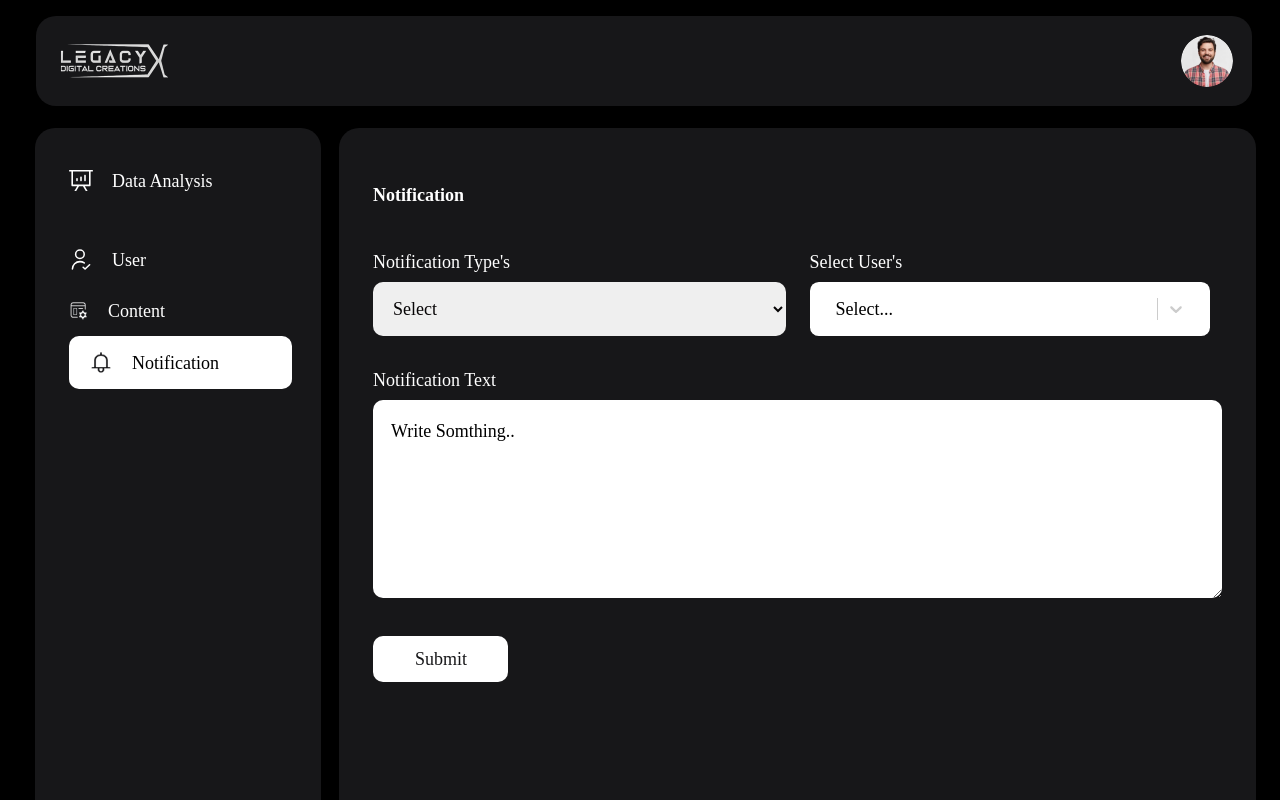
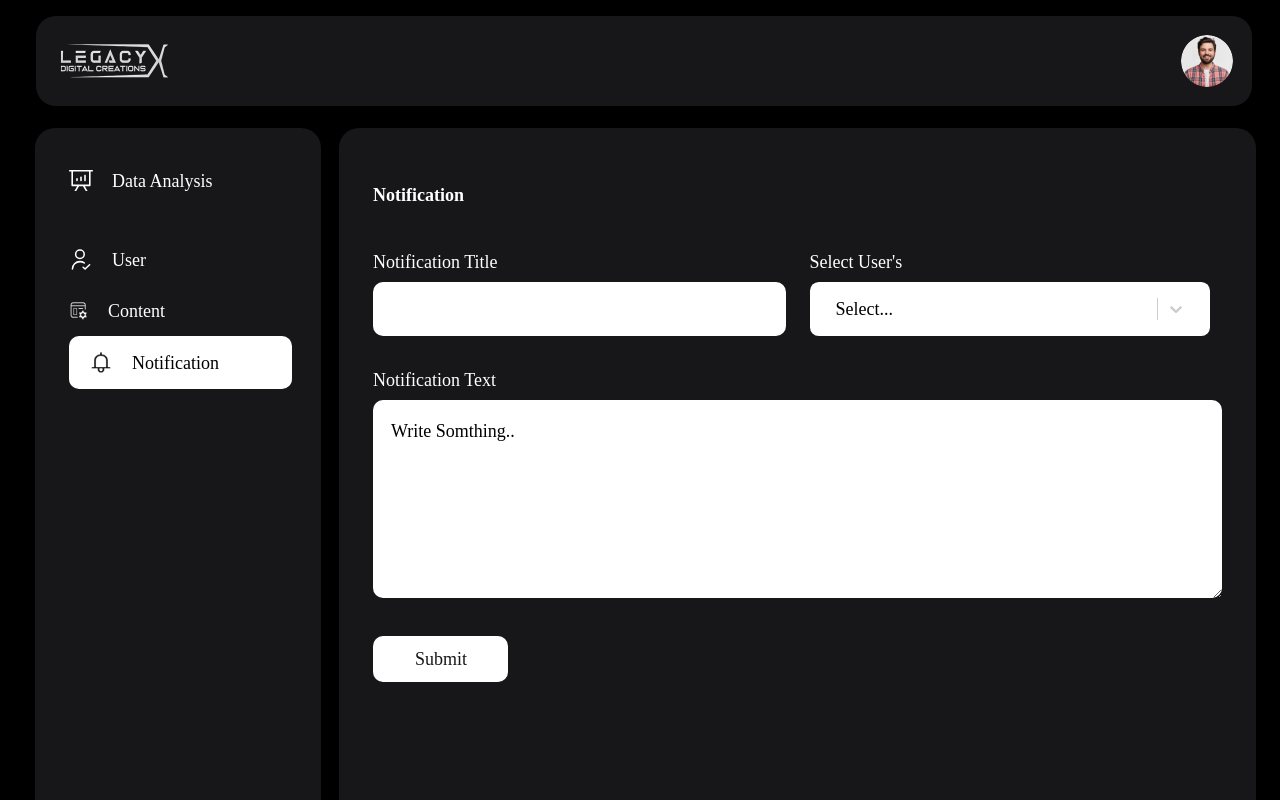
Before and after one commit to altafWartin/LegacyX-Frontend-, a React (Create React App) app: page /notifications in a window 1280 px wide. Shown: the top 800 px of the page. Built offline with nearby package versions, Linux system fonts and the light colour scheme; no server answers; sample sign-in values are in the browser's storage.

Commit message:
update notification

```diff
--- a/src/containers/Login/Login.jsx
+++ b/src/containers/Login/Login.jsx
@@ -27,7 +27,7 @@ const Login = () => {
           body: JSON.stringify({ email, password }),
         }
       );
-
+      console.log(JSON.stringify({ email, password }));
       if (!response.ok) {
         throw new Error("Invalid email or password");
       }
--- a/src/containers/Notifications/Notifications.jsx
+++ b/src/containers/Notifications/Notifications.jsx
@@ -13,12 +13,13 @@ const Notifications = () => {
   const [selectedUser, setSelectedUser] = useState(null);
   const [users, setUsers] = useState([]);
   const [notificationText, setNotificationText] = useState("");
+  const [notificationTitle, setNotificationTitle] = useState("");
 
   const [selectedUsers, setSelectedUsers] = useState([]);
   const [selectedUsersValue, setSelectedUsersValue] = useState([]);
 
   console.log(selectedUsers, "selectedUsers");
-
+  console.log(notificationTitle, "notificationTitle");
 
   const notify = () => toast.success("Notification sent successfully!!!");
   const notif = () => toast.error("Error ");
@@ -59,29 +60,23 @@ const Notifications = () => {
     fetchUsers();
   }, []);
 
-  const [selectedOption, setSelectedOption] = useState("");
-
-  const handleOptionChange = (event) => {
-    setSelectedOption(event.target.value);
-    // You can perform any action here based on the selected option
-    // For example, you might want to trigger a function to filter notifications
-  };
 
   // calll notification api
 
+  const handleNotificationTitle = (event) => {
+    const capitalizedValue = event.target.value.charAt(0).toUpperCase() + event.target.value.slice(1);
+    setNotificationTitle(capitalizedValue);
+  };
+
   const handleNotificationTextChange = (event) => {
-    setNotificationText(event.target.value);
+    const capitalizedValue = event.target.value.charAt(0).toUpperCase() + event.target.value.slice(1);
+    setNotificationText(capitalizedValue);
   };
 
   const handleNotificationSubmit = (event) => {
     event.preventDefault();
     console.log("Submitting notification...");
 
-    console.log("Notification data:", {
-      notificationType: selectedOption,
-      userIds: selectedUsers.map((user) => user.value),
-      notificationText: notificationText,
-    });
 
     const accessToken = localStorage.getItem("accessToken");
     if (!accessToken) {
@@ -97,7 +92,7 @@ const Notifications = () => {
         // Add any other headers required by your API
       },
       body: JSON.stringify({
-        notificationType: selectedOption,
+        notificationType: notificationTitle,
         userIds: selectedUsers.map((user) => user.value),
         notificationText: notificationText,
       }),
@@ -109,7 +104,7 @@ const Notifications = () => {
           console.log("Notification sent successfully");
           notify();
           // Clear input fields
-          setSelectedOption(""); // Assuming setSelectedOption is a state setter
+          setNotificationTitle(""); // Assuming setSelectedOption is a state setter
           setSelectedUsers([]); // Assuming setSelectedUsers is a state setter
           setNotificationText(""); // Assuming setNotificationText is a state setter
         } else {
@@ -128,13 +123,12 @@ const Notifications = () => {
         notif();
         console.error("Error:", error);
       });
-};
-
+  };
 
   return (
     <section class="flex-1 rounded-xl w-full ml-[19rem] mt-[8rem] bg-gray-200 flex flex-col items-start justify-start pt-[2.125rem] px-[2.125rem] pb-[24.625rem] box-border gap-[0.875rem_0rem] max-w-full text-left text-[1.125rem] text-white font-gilroy mq925:pt-[1.375rem] mq925:pb-[16rem] mq925:box-border mq925:max-w-full mq450:pt-[1.25rem] mq450:pb-[10.375rem] mq450:box-border">
-    <ToastContainer  className="text-[1rem]"/>
-    <div class="flex-1 flex flex-col w-full items-end justify-start  min-w-[27.125rem] max-w-full text-[1.375rem] mq700:min-w-full">
+      <ToastContainer className="text-[1rem]" />
+      <div class="flex-1 flex flex-col w-full items-end justify-start  min-w-[27.125rem] max-w-full text-[1.375rem] mq700:min-w-full">
         <div class="flex  items-start  w-full justify-between  max-w-full text-[1.125rem] mq700:flex-wrap">
           <h1 class="m-0  relative text-inherit leading-[2.375rem] text-[40px] capitalize font-semibold font-inherit inline-block shrink-0 z-[1]  ">
             Notification
@@ -146,20 +140,13 @@ const Notifications = () => {
         <div class="flex-1 flex flex-col items-start justify-start gap-[1.5rem_0rem] min-w-[20.063rem] max-w-full">
           <div class="self-stretch flex flex-col items-start justify-start gap-[0.875rem_0rem]">
             <div class="h-[0.75rem] relative leading-[1.125rem] capitalize flex items-center shrink-0 z-[1]">
-              Notification Type's
+              Notification Title
             </div>
-            <select
+            <input
+              type="text" value={notificationTitle} onChange={handleNotificationTitle}
               className="w-full [border:none] [outline:none] flex justify-between placeholder:text-black  self-stretch h-[3.375rem] px-3 rounded-3xs flex flex-row items-start justify-start py-[1rem] px-[1.125rem] box-border font-gilroy font-light text-[1.125rem] text-gray-400 min-w-[15.625rem] z-[1]"
-              id="notificationType"
-              value={selectedOption}
-              onChange={handleOptionChange}
-            >
-              <option value="">Select</option>
-              <option value="Informative">Informative</option>
-              <option value="Reminder">Reminder</option>
-              <option value="Offer">Offer</option>
-              {/* Add more options as needed */}
-            </select>
+            />
+
           </div>
         </div>
         <div class="w-full flex-1 flex flex-col items-start justify-start gap-[1.5rem_0rem] min-w-[20.063rem] max-w-full">
@@ -167,11 +154,7 @@ const Notifications = () => {
             <div class=" w-full h-[0.75rem] relative leading-[1.125rem] capitalize flex items-center shrink-0 z-[1]">
               Select User's
             </div>
-            {/* <input
-              class="w-full [border:none] [outline:none] placeholder:text-black bg-gray-500 self-stretch h-[3.375rem] rounded-3xs flex flex-row items-start justify-start py-[1.313rem] px-[1.125rem] box-border font-gilroy font-light text-[1.125rem] text-gray-400 min-w-[15.625rem] z-[1]"
-              placeholder="Select Users"
-              type="text"
-            /> */}
+
             <Select
               closeMenuOnSelect={false}
               components={animatedComponents}
```
